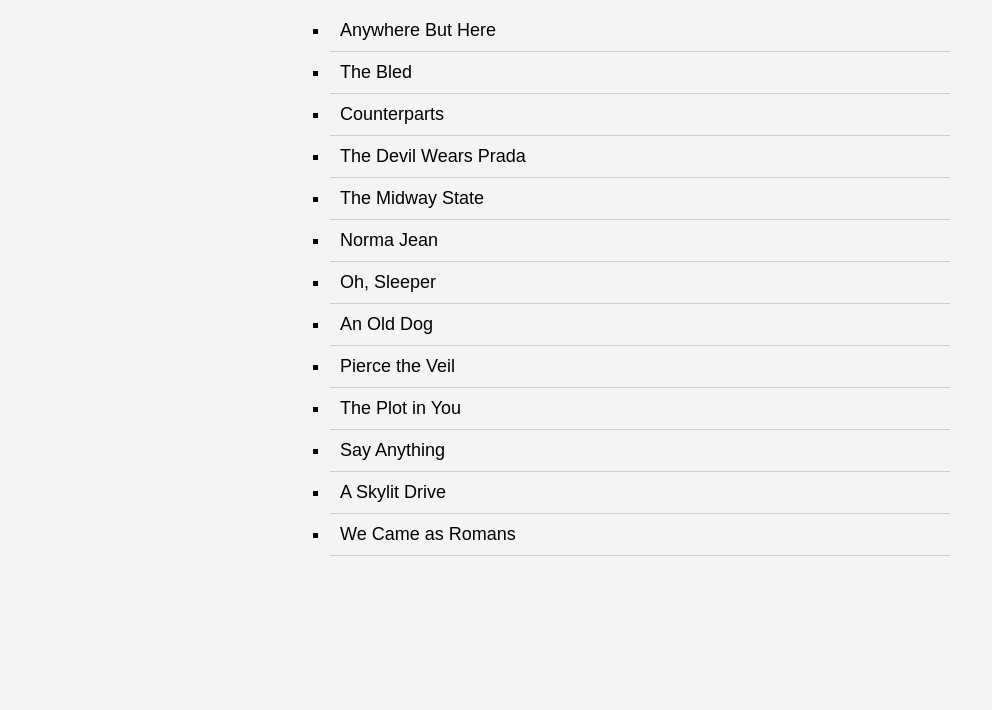
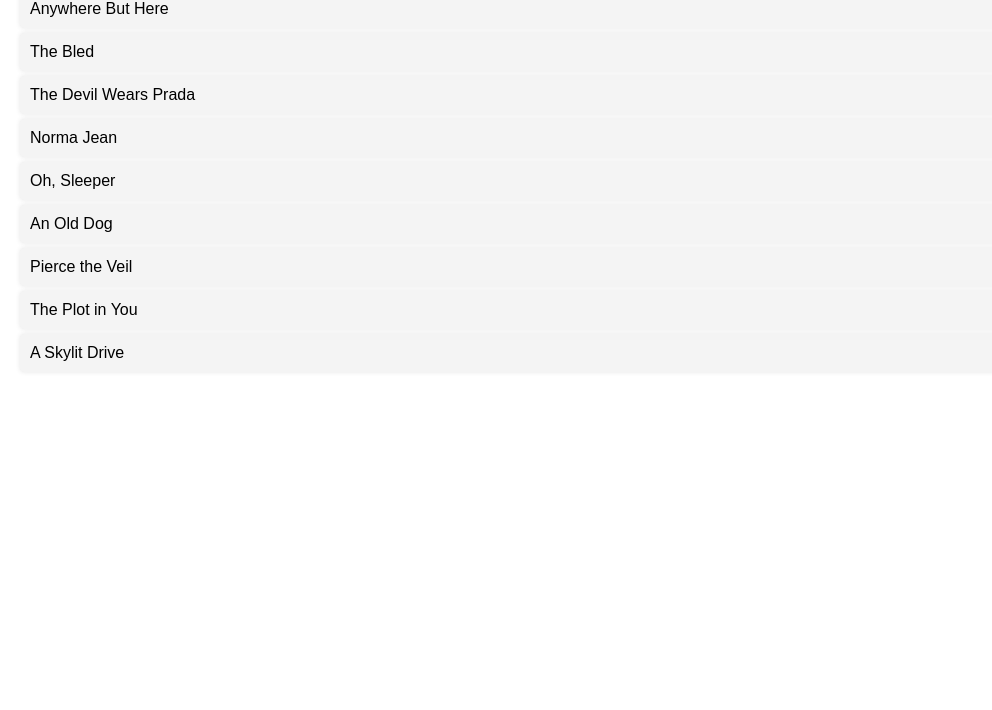
Before and after one commit to acciojob/sorting-articles-Chaitanyahosuru, a website: page main.html in a window 1280 px wide. Shown: the part 90-800 px from the top of the page, without its empty margins (0-992 px from the left). Drawn offline with Linux system fonts and the light colour scheme.

Commit message:
created a submission

```diff
--- a/main.html
+++ b/main.html
@@ -1,18 +1,79 @@
 <!DOCTYPE html>
+<html lang="en">
+<head>
+    <meta charset="UTF-8">
+    <meta name="viewport" content="width=device-width, initial-scale=1.0">
+    <title>Sorted Bands</title>
+    <style>
+        body {
+            font-family: Arial, sans-serif;
+            margin: 20px;
+        }
+        #band {
+            list-style-type: none;
+            padding: 0;
+        }
+        #band li {
+            background-color: #f4f4f4;
+            margin: 5px 0;
+            padding: 10px;
+            border-radius: 4px;
+            box-shadow: 0 0 5px rgba(0,0,0,0.1);
+        }
+    </style>
+</head>
+<body>
+    <h1>Sorted Bands</h1>
+    <ul id="band"></ul>
 
-<html>
+    <script>
+        // Data for the bands
+        const bands = [
+            'The Plot in You',
+            'The Devil Wears Prada',
+            'Pierce the Veil',
+            'Norma Jean',
+            'The Bled',
+			'Oh, Sleeper',
+			'A Skylit Drive',
+			'Anywhere But Here',
+			'An Old Dog'
 
-<head>
-	<link rel="stylesheet" href="styles.css">
-</head>
+        ];
 
-<body>
-	<!-- the entire body must be written by student -->
-	<h1>Sorted Band Articles</h1>
- <ul id="band"></ul>
-    <script type="text/javascript" src="./script.js">
-</script>
+        // Function to sort the bands while ignoring specific words
+        function sortBands(bands) {
+            const ignoreWords = ['a', 'an', 'the'];
 
+            // Function to create a normalized version of the band name for sorting
+            function normalizeName(name) {
+                return name
+                    .toLowerCase()
+                    .split(' ')
+                    .filter(word => !ignoreWords.includes(word))
+                    .join(' ');
+            }
+
+            return bands.slice().sort((a, b) => {
+                return normalizeName(a).localeCompare(normalizeName(b));
+            });
+        }
+
+        // Function to display the sorted bands
+        function displayBands(bands) {
+            const listElement = document.getElementById('band');
+            listElement.innerHTML = ''; // Clear existing list
+
+            bands.forEach(band => {
+                const listItem = document.createElement('li');
+                listItem.textContent = band;
+                listElement.appendChild(listItem);
+            });
+        }
+
+        // Sort and display bands
+        const sortedBands = sortBands(bands);
+        displayBands(sortedBands);
+    </script>
 </body>
-
 </html>
--- a/script.js
+++ b/script.js
@@ -1,29 +1 @@
 //your JS code here. If required.
-const bands = [
- 'The Plot in You',
- 'The Devil Wears Prada',
- 'Pierce the Veil',
- 'Norma Jean',
- 'The Bled',
- 'Say Anything',
- 'The Midway State',
- 'We Came as Romans',
- 'Counterparts',
- 'Oh, Sleeper',
- 'A Skylit Drive',
- 'Anywhere But Here',
- 'An Old Dog'
-];
-// Function to strip articles (A, An, The) from the band names
-function strip(bandName) {
- return bandName.replace(/^(a |an |the )/i, '').trim();
-}
-// Sort bands by name, ignoring articles
-const sortedBands = bands.sort((a, b) => strip(a).localeCompare(strip(b)));
-// Display the sorted band names in the unordered list
-const bandList = document.getElementById('band');
-sortedBands.forEach(band => {
- const li = document.createElement('li');
- li.textContent = band;
- bandList.appendChild(li);
-});
--- a/styles.css
+++ b/styles.css
@@ -1,21 +0,0 @@
-/*  your css code here. If applicable */
-body {
- font-family: Arial, sans-serif;
- margin: 0;
- padding: 20px;
- background-color: #f4f4f4;
-}
-h1 {
- text-align: center;
-}
-ul#band {
- list-style-type: square;
- padding: 0;
- width: 50%;
- margin: 0 auto;
-}
-ul#band li {
- padding: 10px;
- font-size: 18px;
- border-bottom: 1px solid #ccc;
-}
```
